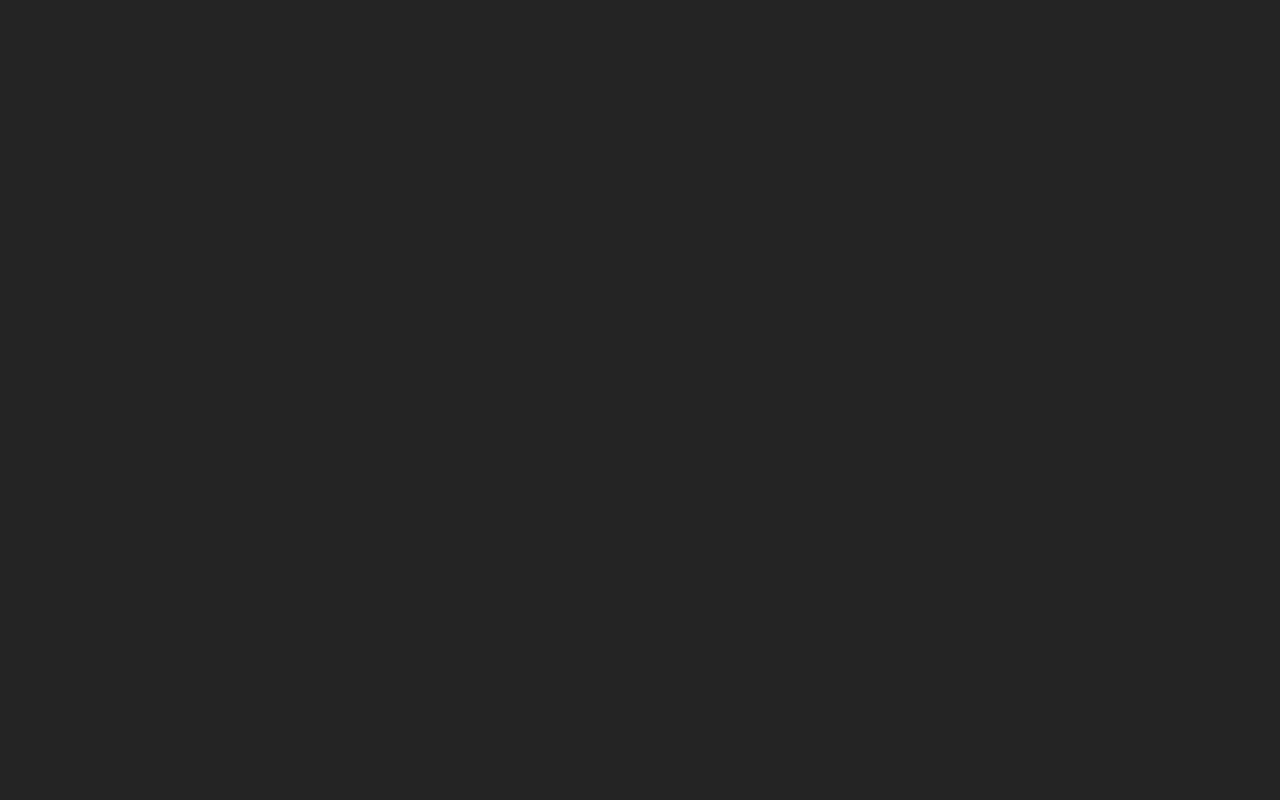
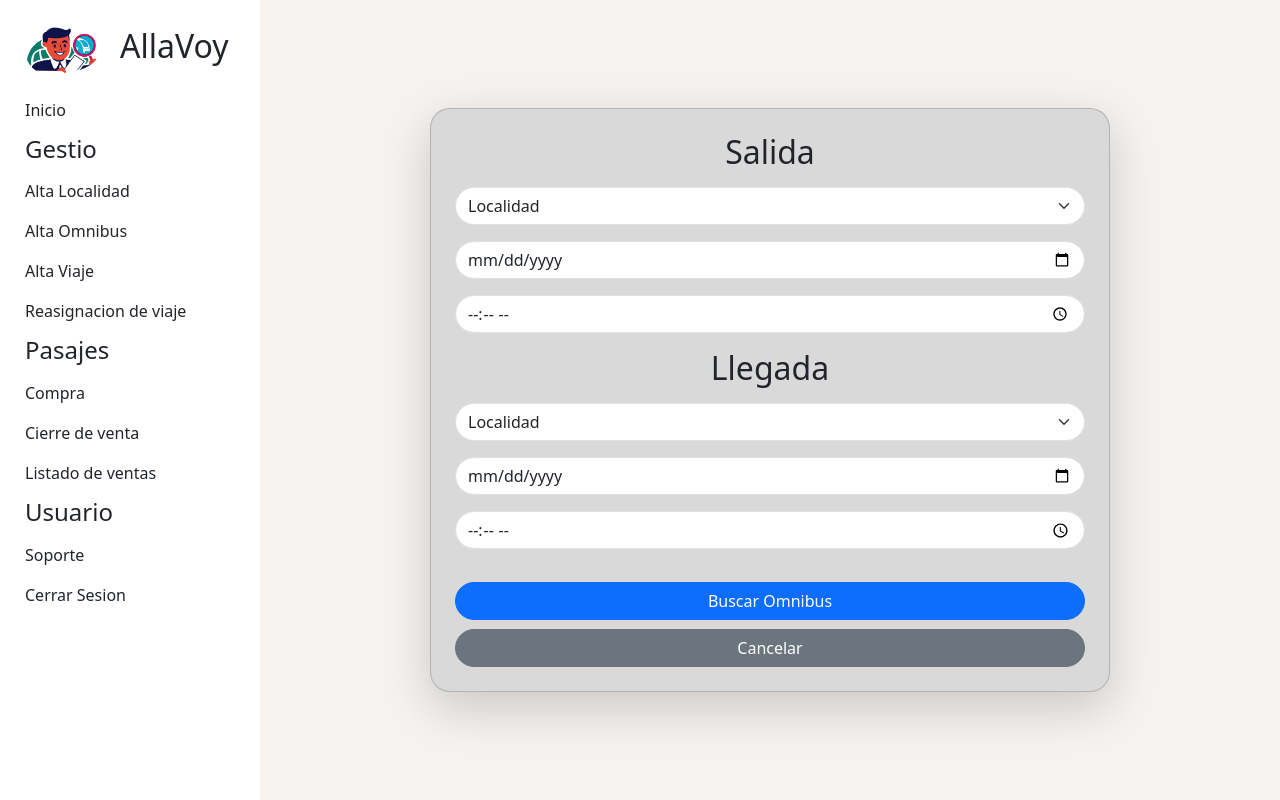
Before and after one commit to MauricioWiedemann/allavoy-frontend, a React (Vite) app: page /altaviaje in a window 1280 px wide. Before the commit this address had no page. Built offline with nearby package versions, Linux system fonts and the light colour scheme.

Commit message:
alta loc, omn y viaje + sidebar

```diff
--- a/src/App.jsx
+++ b/src/App.jsx
@@ -1,8 +1,10 @@
 import { BrowserRouter, Routes, Route } from "react-router-dom";
 import Login from './pages/Login';
 import Home from "./pages/Home";
-import Registro from './pages/Registro'
-
+import Registro from './pages/Registro';
+import AltaLocalidad from "./pages/AltaLocalidad";
+import AltaOmnibus from "./pages/AltaOmnibus";
+import AltaViaje from "./pages/AltaViaje";
 
 function App() {
   return (
@@ -15,9 +17,12 @@ function App() {
       <div className="Fondo">
         <BrowserRouter>
           <Routes>
+            <Route path="/" element={<Home />} />
             <Route path="/login" element={<Login />} />
             <Route path="/registro" element={<Registro />} />
-            <Route path="/" element={<Home />} />
+            <Route path="/altalocalidad" element={<AltaLocalidad />} />
+            <Route path="/altaomnibus" element={<AltaOmnibus />} />
+            <Route path="/altaviaje" element={<AltaViaje />} />
           </Routes>
         </BrowserRouter>
 
--- /dev/null
+++ b/src/components/NavbarVendedor.jsx
@@ -0,0 +1,52 @@
+import React from 'react';
+import { Link } from 'react-router-dom';
+import logo from '../../sources/logo.png';
+import "../css/NavbarVendedor.css";
+
+function NavbarVendedor() {
+  return (
+    <aside class="sidebar">
+      <div class="sidebar-header">
+        <img src={logo} alt="Logo"/>
+        <h2>AllaVoy</h2>
+      </div>
+      <ul class="navbar-nav ms-auto">
+        <li className="nav-item">
+          <Link className="nav-link" to="/">Inicio</Link>
+        </li>
+        <h4>Gestio</h4>
+        <li className="nav-item">
+          <Link className="nav-link" to="/altalocalidad">Alta Localidad</Link>
+        </li>
+        <li className="nav-item">
+          <Link className="nav-link" to="/altaomnibus">Alta Omnibus</Link>
+        </li>
+        <li className="nav-item">
+          <Link className="nav-link" to="/altaviaje">Alta Viaje</Link>
+        </li>
+        <li className="nav-item">
+          <Link className="nav-link" to="/">Reasignacion de viaje</Link>
+        </li>
+        <h4>Pasajes</h4>
+        <li className="nav-item">
+          <Link className="nav-link" to="/">Compra</Link>
+        </li>
+        <li className="nav-item">
+          <Link className="nav-link" to="/">Cierre de venta</Link>
+        </li>
+        <li className="nav-item">
+          <Link className="nav-link" to="/">Listado de ventas</Link>
+        </li>
+        <h4>Usuario</h4>
+        <li className="nav-item">
+          <Link className="nav-link" to="/">Soporte</Link>
+        </li>
+        <li className="nav-item">
+          <Link className="nav-link" to="/">Cerrar Sesion</Link>
+        </li>
+      </ul>
+    </aside>
+  )
+}
+
+export default NavbarVendedor;
--- /dev/null
+++ b/src/css/AltaLocalidad.css
@@ -0,0 +1,23 @@
+.altaLocalidad-bg {
+    display: flex;
+    justify-content: center;
+    align-items: center;
+    min-height: 100vh;
+    background-color: #f5f2ef;
+}
+
+.altaLocalidad-card {
+    width: 680px;
+    border-radius: 20px;
+    background-color: #d9d9d9;
+    margin-left: 260px;
+}
+
+.altaLocalidad-img {
+    width: 300px;
+    height: 200px;
+}
+
+.btn {
+    margin-top: 1px;
+}
--- /dev/null
+++ b/src/css/AltaOmnibus.css
@@ -0,0 +1,23 @@
+.altaOmnibus-bg {
+    display: flex;
+    justify-content: center;
+    align-items: center;
+    min-height: 100vh;
+    background-color: #f5f2ef;
+}
+
+.altaOmnibus-card {
+    width: 680px;
+    border-radius: 20px;
+    background-color: #d9d9d9;
+    margin-left: 260px;
+}
+
+.altaOmnibus-img {
+    width: 300px;
+    height: 200px;
+}
+
+.btn {
+    margin-top: 1px;
+}
--- /dev/null
+++ b/src/css/AltaViaje.css
@@ -0,0 +1,18 @@
+.altaViaje-bg {
+    display: flex;
+    justify-content: center;
+    align-items: center;
+    min-height: 100vh;
+    background-color: #f5f2ef;
+}
+
+.altaViaje-card {
+    width: 680px;
+    border-radius: 20px;
+    background-color: #d9d9d9;
+    margin-left: 260px;
+}
+
+.btn {
+    margin-top: 1px;
+}
--- /dev/null
+++ b/src/css/NavbarVendedor.css
@@ -0,0 +1,53 @@
+* {
+    margin: 0;
+    padding: 0;
+    box-sizing: border-box;
+}
+
+body {
+    background: #82f7ff;
+    min-height: 100hv;
+}
+
+.sidebar {
+    position: fixed;
+    top: 0;
+    left: 0;
+    height: 100%;
+    width: 260px;
+    background: #ffffff;
+    padding: 25px 0px;
+}
+
+.sidebar-header {
+    display: flex;
+    align-items: center;
+    margin-bottom: 15px;
+}
+
+.sidebar-header img {
+    width: 100px;
+    border-radius: 50%;
+    padding-left: 25px;
+}
+
+.sidebar-header h2 {
+    padding-left: 20px;
+    cursor: default;
+}
+
+.nav-item {
+    font-weight: 400;
+    white-space: nowrap;
+    padding-left: 25px;
+}
+
+.navbar-nav h4 {
+    margin-left: 25px;
+    margin-top: 5px;
+    cursor: default;
+}
+
+.nav-item:hover {
+    background-color: #f0f0f0;
+}
--- /dev/null
+++ b/src/pages/AltaLocalidad.jsx
@@ -0,0 +1,49 @@
+import React from "react";
+import "../css/AltaLocalidad.css";
+import NavbarVendedor from "../components/NavbarVendedor";
+
+function AltaLocalidad() {
+  return (
+    <>
+    <NavbarVendedor/>
+    <div className="altaLocalidad-bg">
+      <div className="altaLocalidad-card card p-4 shadow-lg">
+
+        <div className="mb-3">
+            <select className="form-select rounded-pill" >
+                <option value="" disabled selected>Departamento</option>
+                <option value="Artigas">Artigas</option>
+                <option value="Canelones">Canelones</option>
+                <option value="Cerro Largo">Cerro Largo</option>
+                <option value="Colonia">Colonia</option>
+                <option value="Durazno">Durazno</option>
+                <option value="Flores">Flores</option>
+                <option value="Florida">Florida</option>
+                <option value="Lavalleja">Lavalleja</option>
+                <option value="Maldonado">Maldonado</option>
+                <option value="Montevideo">Montevideo</option>
+                <option value="Paysandú">Paysandú</option>
+                <option value="Río Negro">Río Negro</option>
+                <option value="Rivera">Rivera</option>
+                <option value="Rocha">Rocha</option>
+                <option value="Salto">Salto</option>
+                <option value="San José">San José</option>
+                <option value="Soriano">Soriano</option>
+                <option value="Tacuarembó">Tacuarembó</option>
+                <option value="Treinta y Tres">Treinta y Tres</option>
+            </select>
+        </div>
+        <div className="mb-3">
+          <input type="text" className="form-control rounded-pill" placeholder="Localidad" />
+        </div>
+        <div class="d-grid gap-2">
+            <button className="btn w50 btn-primary rounded-pill">Crear Localidad</button>
+            <button className="btn w50 btn-secondary rounded-pill">Cancelar</button>
+        </div>
+      </div>
+    </div>
+  </>
+  );
+}
+
+export default AltaLocalidad;
--- /dev/null
+++ b/src/pages/AltaOmnibus.jsx
@@ -0,0 +1,42 @@
+import React from "react";
+import "../css/AltaOmnibus.css";
+import NavbarVendedor from "../components/NavbarVendedor";
+
+function AltaOmnibus() {
+  return (
+    <>
+    <NavbarVendedor/>
+    <div className="altaViaje-bg">
+      <div className="altaViaje-card card p-4 shadow-lg">
+
+        <div className="mb-3">
+            <div className="mb-3">
+                <input type="text" className="form-control rounded-pill" placeholder="Marca" />
+            </div>
+            <div className="mb-3">
+                <input type="text" className="form-control rounded-pill" placeholder="Modelo" />
+            </div>
+            <div className="mb-3">
+                <input type="text" className="form-control rounded-pill" placeholder="Nro de Motor" />
+            </div>
+            <div className="mb-3">
+                <input type="text" className="form-control rounded-pill" placeholder="Matricula" />
+            </div>
+            <div className="mb-3">
+                <input type="number" className="form-control rounded-pill" placeholder="Capacidad" />
+            </div>
+            <select className="form-select rounded-pill" >
+                <option value="" disabled selected>Localidad</option>
+            </select>
+        </div>
+        <div class="d-grid gap-2">
+            <button className="btn w50 btn-primary rounded-pill">Crear Omnibus</button>
+            <button className="btn w50 btn-secondary rounded-pill">Cancelar</button>
+        </div>
+      </div>
+    </div>
+  </>
+  );
+}
+
+export default AltaOmnibus;
--- /dev/null
+++ b/src/pages/AltaViaje.jsx
@@ -0,0 +1,45 @@
+import React from "react";
+import "../css/AltaViaje.css";
+import NavbarVendedor from "../components/NavbarVendedor";
+
+function AltaViaje() {
+  return (
+    <>
+    <NavbarVendedor/>
+    <div className="altaViaje-bg">
+      <div className="altaViaje-card card p-4 shadow-lg">
+
+        <div className="mb-3">
+          <h2 className="text-center mb-3">Salida</h2>
+            <select className="form-select rounded-pill mb-3" >
+                <option value="" disabled selected>Localidad</option>
+            </select>
+            <div className="mb-3">
+                <input type="date" className="form-control rounded-pill"/>
+            </div>
+            <div className="mb-3">
+                <input type="time" className="form-control rounded-pill"/>
+            </div>
+
+            <h2 className="text-center mb-3">Llegada</h2>
+            <select className="form-select rounded-pill mb-3" >
+                <option value="" disabled selected>Localidad</option>
+            </select>
+            <div className="mb-3">
+                <input type="date" className="form-control rounded-pill"/>
+            </div>
+            <div className="mb-3">
+                <input type="time" className="form-control rounded-pill"/>
+            </div>
+        </div>
+        <div class="d-grid gap-2">
+            <button className="btn w50 btn-primary rounded-pill">Buscar Omnibus</button>
+            <button className="btn w50 btn-secondary rounded-pill">Cancelar</button>
+        </div>
+      </div>
+    </div>
+  </>
+  );
+}
+
+export default AltaViaje;
--- a/src/pages/Login.jsx
+++ b/src/pages/Login.jsx
@@ -5,7 +5,7 @@ import "../css/Login.css";
 function Login() {
     return (
         <div className="d-flex justify-content-center align-items-center min-vh-100 login-body">
-            <div className="login-card">
+            <div className="login-card card p-4 shadow-lg">
                 <div className="text-center mb-4">
                     <img src="../sources/logo.png" alt="Logo" className="img-fluid login-logo" />
                 </div>
@@ -23,7 +23,7 @@ function Login() {
                 <button className="btn btn-primary w-100 rounded-pill mb-3">Ingresar</button>
                 <div className="text-center text-dark">
                     No tiene cuenta?{" "}
-                    <Link to="/register" className="text-primary fw-bold text-decoration-none" style={{ cursor: "pointer" }}>
+                    <Link to="/registro" className="text-primary fw-bold text-decoration-none" style={{ cursor: "pointer" }}>
                         Registrar Usuario
                     </Link>
                 </div>
```
